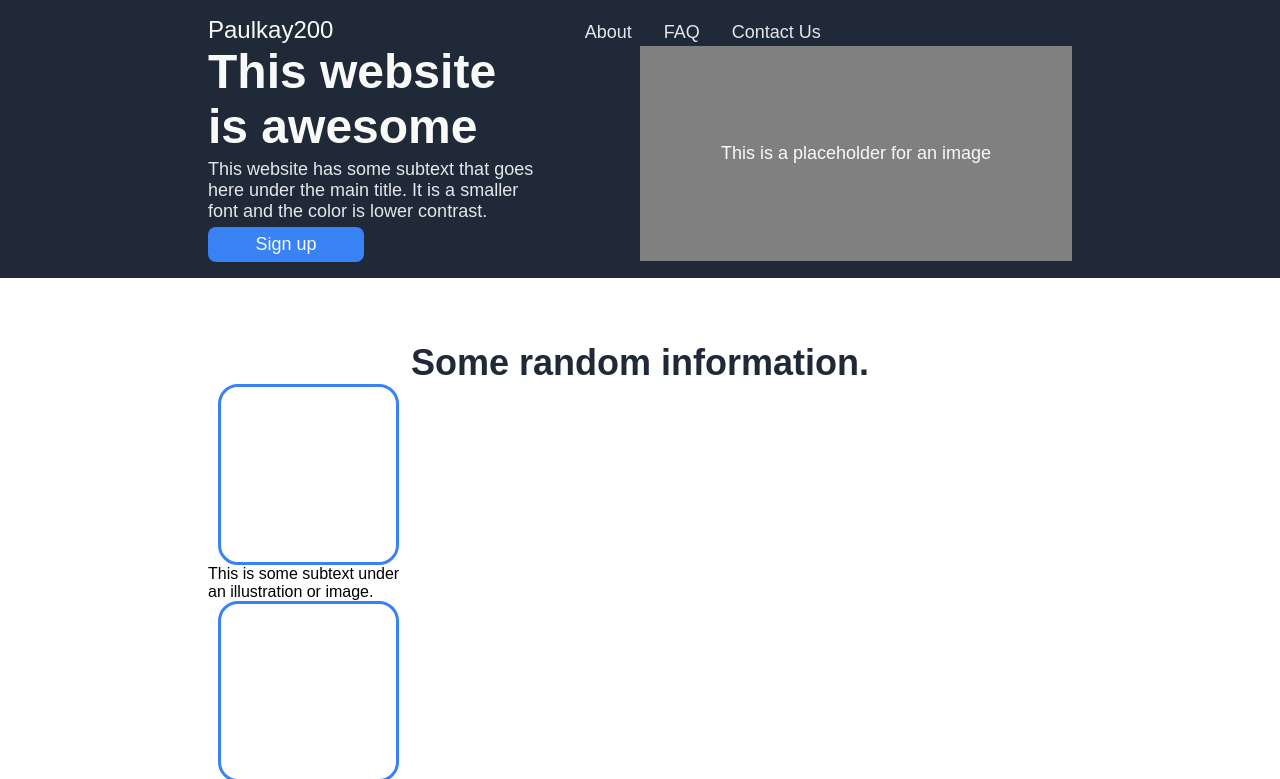
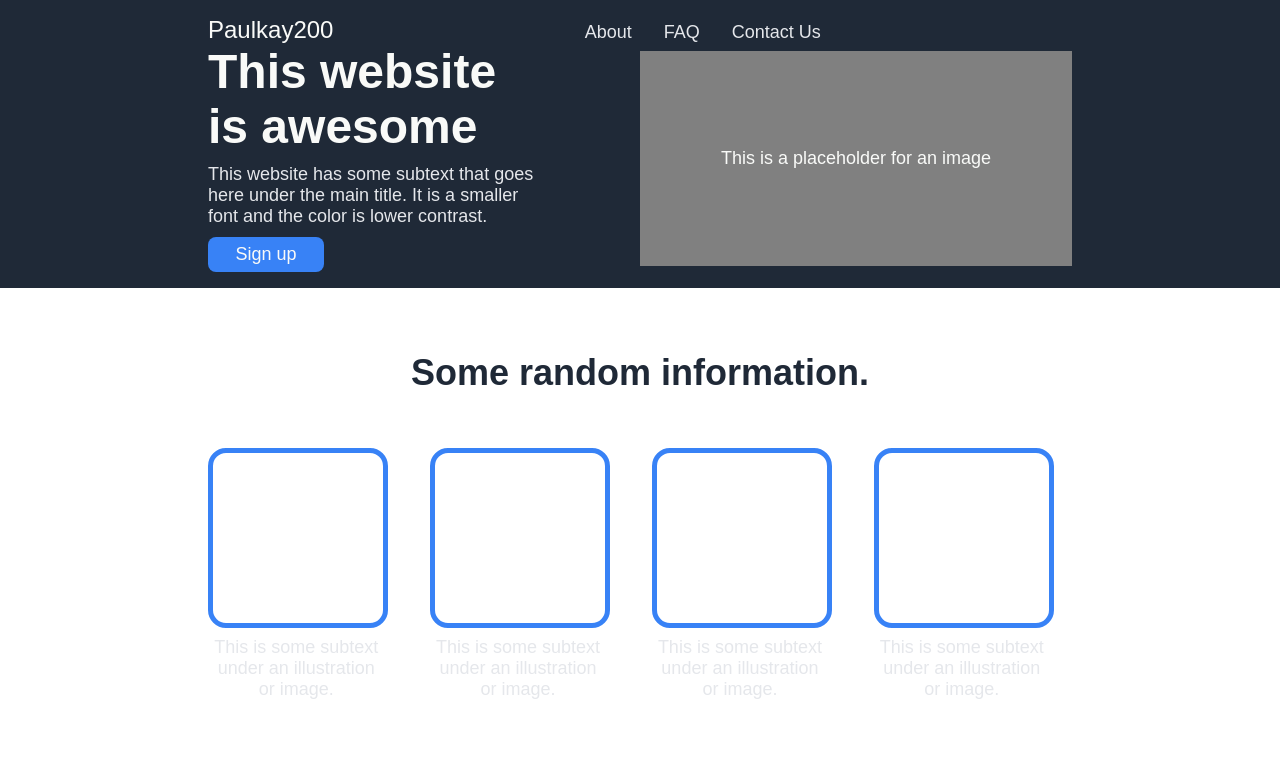
Before and after one commit to paulkay200/odin-Landing-Page, a plain HTML site: page index.html in a window 1280 px wide. Shown: the top 779 px of the page. Drawn offline with Linux system fonts and the light colour scheme.

Commit message:
change HTML name

```diff
--- a/index.html
+++ b/index.html
@@ -31,34 +31,34 @@
      <div class="right">
        <div class="image">
          <p class="para2">This is a placeholder for an image</p>
-         </div>
+       </div>
      </div>
-   </div>
+    </div>
   </div>
 
 
   <div class="flex-container2">
       <h2>Some random information.</h2>
-        <div class="mom">
+        <div class="package">
         <div class="square">
           <div class="boxes"></div>
-            <p>This is some subtext under an illustration or image.</p>
+            <p class="para3">This is some subtext under an illustration or image.</p>
         </div>
 
         <div class="square">
           <div class="boxes"></div>
-            <p>This is some subtext under an illustration or image.</p>
+            <p class="para3">This is some subtext under an illustration or image.</p>
         </div>
 
         <div class="square">
           <div class="boxes"></div>
-            <p>This is some subtext under an illustration or image.</p>
+            <p class="para3">This is some subtext under an illustration or image.</p>
         </div>
 
         <div class="square">
           <div class="boxes"></div>
-            <p>This is some subtext under an illustration or image.</p>
-            </div>
+            <p class="para3">This is some subtext under an illustration or image.</p>
+          </div>
         </div>
     </div>
 
@@ -82,22 +82,3 @@
 
   </body>
 </html>
-
-
-
-
-
-
-
-
-
-
-
-
-
-
-
-
-
-
-</html>
--- a/style.css
+++ b/style.css
@@ -7,7 +7,7 @@ body {
   font-family: sans-serif;
 }
 
-/* SECTION 1 */
+/* SECTION 1: Header */
 .flex-container1 {
   padding-top: 1em;
   padding-bottom: 1em;
@@ -40,24 +40,23 @@ a {
 }
 
 
-/* SECTION 2 */
+/* SECTION 2: Some Random Information */
 .awesome {
   display: flex;
   align-items: center;
-
   padding-top: 7em 0;
   padding-bottom: 7em 0;
   padding-left: 0;
   padding-right: 0;
   justify-content: center;
-
   gap: 6em;
 }
 
-.awesome .left{
+.awesome
+.left{
   display: flex;
   flex-direction: column;
-  gap: 5px;
+  gap: 10px;
 }
 
 .awesome.header {
@@ -81,7 +80,7 @@ a {
   padding-bottom: 7px;
   padding-left: 1em;
   padding-right: 1em;
-  width: 120px;
+  width: 80px;
   background-color: #3882F6;
   border-radius: 8px;
   color: #F9FAF8;
@@ -104,7 +103,7 @@ a {
 }
 
 
-/* SECTION 3 */
+/* SECTION 3  */
 
 .flex-container2 {
   background-color: white;
@@ -124,29 +123,35 @@ h2 {
   font-size: 36px;
   color: #1F2937;
   text-align: center;
+  margin-bottom: 1.5em;
 }
 
+.package {
+  display: flex;
+  justify-content: center;
+  color: #E5E7EB;
+  font-size: 18px;
 
+  gap: 1.3em;
+}
+
+.para3 {
+  padding-right: 20px;;
+  text-align: center;
+  margin-right: 2px;
+}
 
 .square {
   max-width: 200px;
-  display: flex;
-  flex-direction: column;
-  align-items: center;
-  flex-wrap: wrap;
 }
 
+.boxes {
+  margin-bottom: 0.5em;
+  width: 150px;
+  height: 150px;
+  padding: 10px;;
+  border: 5px solid #3882F6;
+  border-radius: 18px;
+}
 
-.boxes {
-  width: 155px;
-  height: 155px;
-  padding: 10px;;
-  border-color:#3882F6;
-  border-style: solid;
-  border-radius: 20px;
-
-  display: flex;
-  justify-content: center;
-  align-items: center;
-  text-align: center;
-}
+/* SECTION 4 */
```
